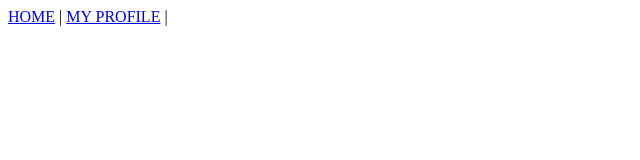
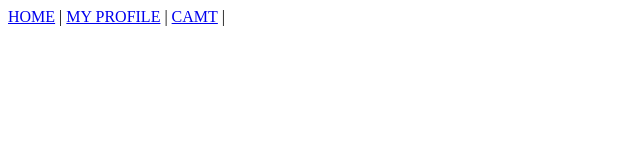
Before and after one commit to Nongpepenasi/Lab03, a plain HTML site: page index.html in a window 1280 px wide. Shown: the full height of the page, 0-640 px from the left. Drawn offline with Linux system fonts and the light colour scheme.

Commit message:
Add camt link in index.html file

```diff
--- a/index.html
+++ b/index.html
@@ -7,5 +7,6 @@
 <body>
     <div style="display: inline-block;"><a href="index.html">HOME</a> </div>    |
     <div style="display: inline-block;"><a href="profile.html">MY PROFILE</a> </div>    |
+    <div style="display: inline-block;"><a href="profile.html">CAMT</a> </div>    |
 </body>
 </html>
```
